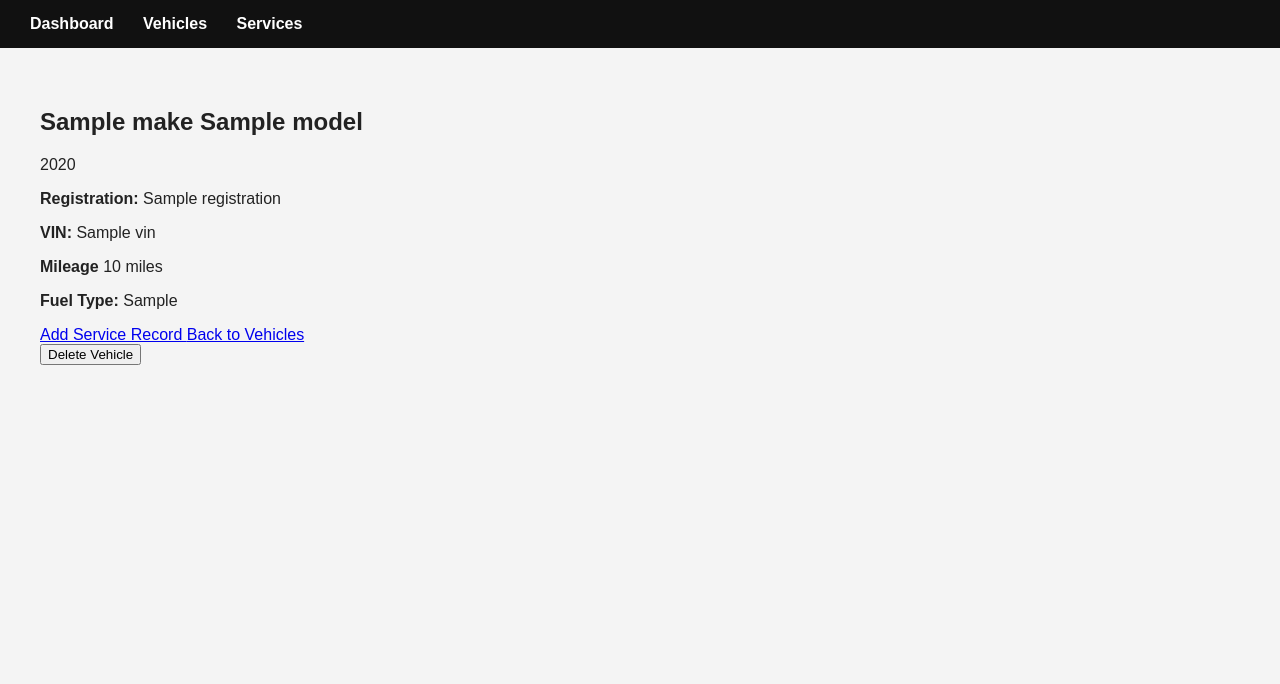
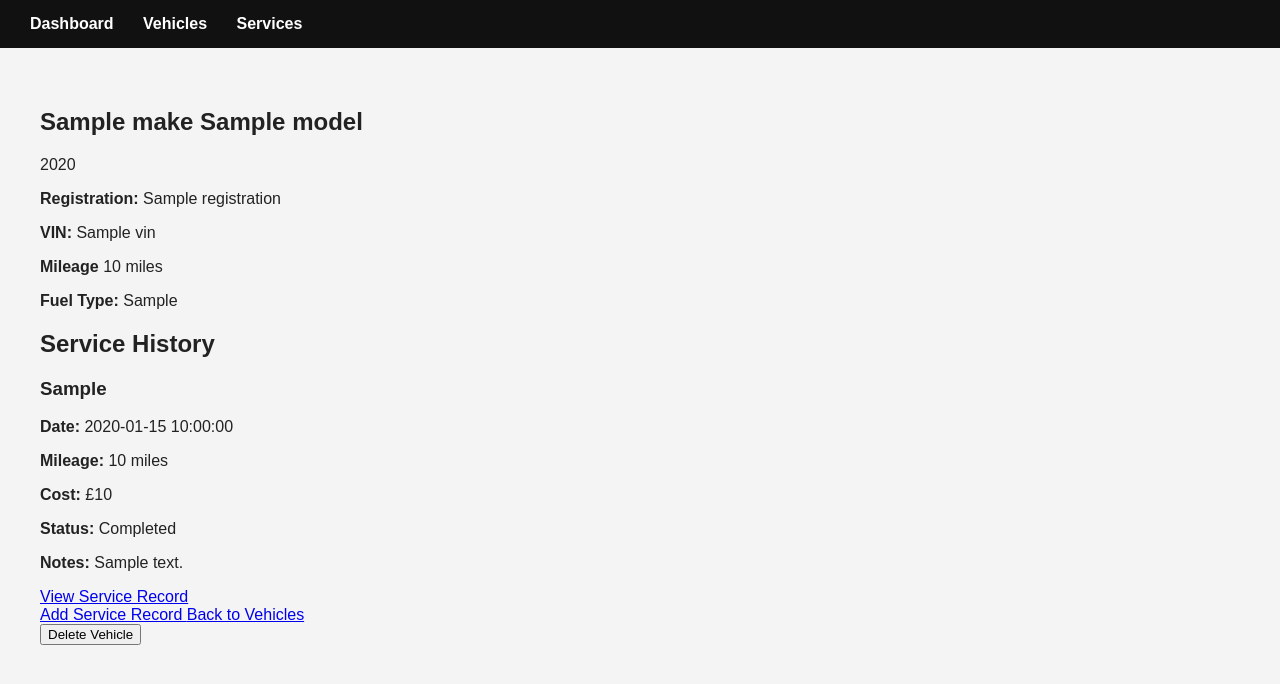
Before and after one commit to nnoroi/vehicle_service_management, a Flask app: template app/templates/vehicles/details.html in a window 1280 px wide. Shown: the top 684 px of the page. Run offline with Flask 3, Linux system fonts and the light colour scheme; the template is opened without the code that fills it: most values are stand-ins (such as "Sample title", 1, 10 or a date in 2020).

Commit message:
Add vehicle service history

```diff
--- a/app/templates/vehicles/details.html
+++ b/app/templates/vehicles/details.html
@@ -31,6 +31,58 @@
         </p>
 
     </section>
+
+    <section class="service-history">
+
+        <h2>Service History</h2>
+        {% if service_records %}
+            {% for record in service_records %}
+
+            <article class="service-card">
+                <h3>{{ record.service_type }}</h3>
+
+                <p>
+                    <strong>Date:</strong>
+                    {{ record.service_date }}
+                </p>
+
+                <p>
+                    <strong>Mileage:</strong>
+                    {{ record.mileage }} miles
+                </p>
+
+                <p>
+                    <strong>Cost:</strong>
+                    £{{ record.cost }}
+                </p>
+
+                <p>
+                    <strong>Status:</strong>
+                    {{ record.status }}
+                </p>
+
+                {% if record.notes %}
+                    <p>
+                        <strong>Notes:</strong>
+                        {{ record.notes }}
+                    </p>
+                {% endif %}
+
+                <a href="/services/{{ record.id }}/details">
+                    View Service Record
+                </a>
+
+            </article>
+
+            {% endfor %}
+
+        {% else %}
+
+        <p> No service records found for this vehicle</p>
+
+        {% endif %}
+    </section>
+
     <div class="vehicle-actions">
 
         <a href="/vehicles/{{ vehicle.id }}/services/new">
```
Also changed, not shown: app/routes/vehicle_routes.py (+5 -3 lines).
